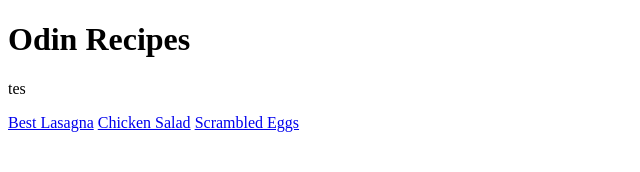
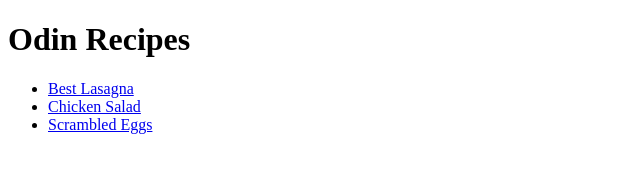
Before and after one commit to NJ-2020/odin-recipes, a plain HTML site: page index.html in a window 1280 px wide. Shown: the whole page, without its empty margins (0-640 px from the left). Drawn offline with Linux system fonts and the light colour scheme.

Commit message:
make links on unordered lists and set target as blank

```diff
--- a/index.html
+++ b/index.html
@@ -9,12 +9,12 @@
 <body>
     <h1>Odin Recipes</h1>
 
-    <p>tes</p>
-
     <!-- put all th elink on unordered lists -->
-    <a href="https://www.allrecipes.com/recipe/23600/worlds-best-lasagna/">Best Lasagna</a>
-    <a href="https://www.allrecipes.com/recipe/8499/basic-chicken-salad/">Chicken Salad</a>
-    <a href="https://www.allrecipes.com/recipe/86587/scrambled-eggs-done-right/">Scrambled Eggs</a>
+    <ul>
+        <li> <a href="https://www.allrecipes.com/recipe/23600/worlds-best-lasagna/" target="_blank">Best Lasagna</a></li>
+        <li> <a href="https://www.allrecipes.com/recipe/8499/basic-chicken-salad/" target="_blank">Chicken Salad</a></li>
+        <li> <a href="https://www.allrecipes.com/recipe/86587/scrambled-eggs-done-right/" target="_blank">Scrambled Eggs</a></li>
+    </ul>
 
 </body>
 </html>
```
